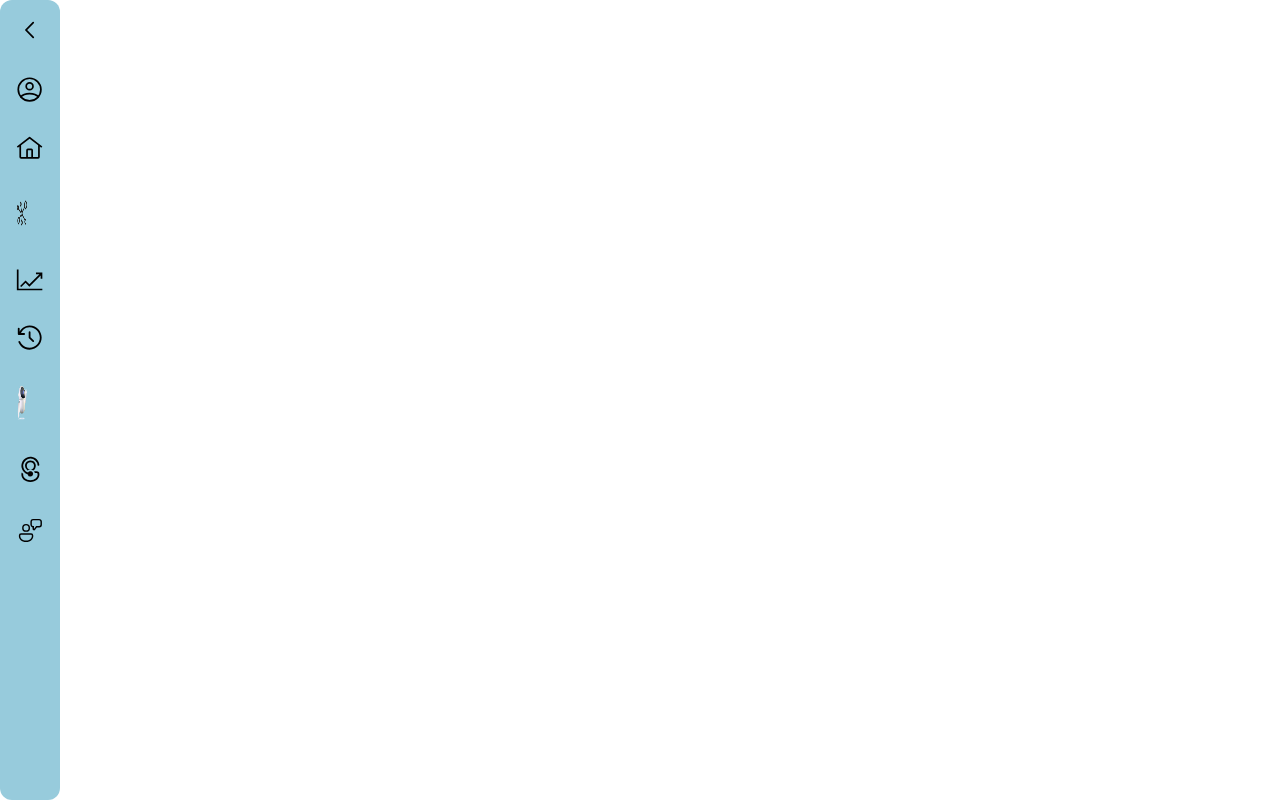
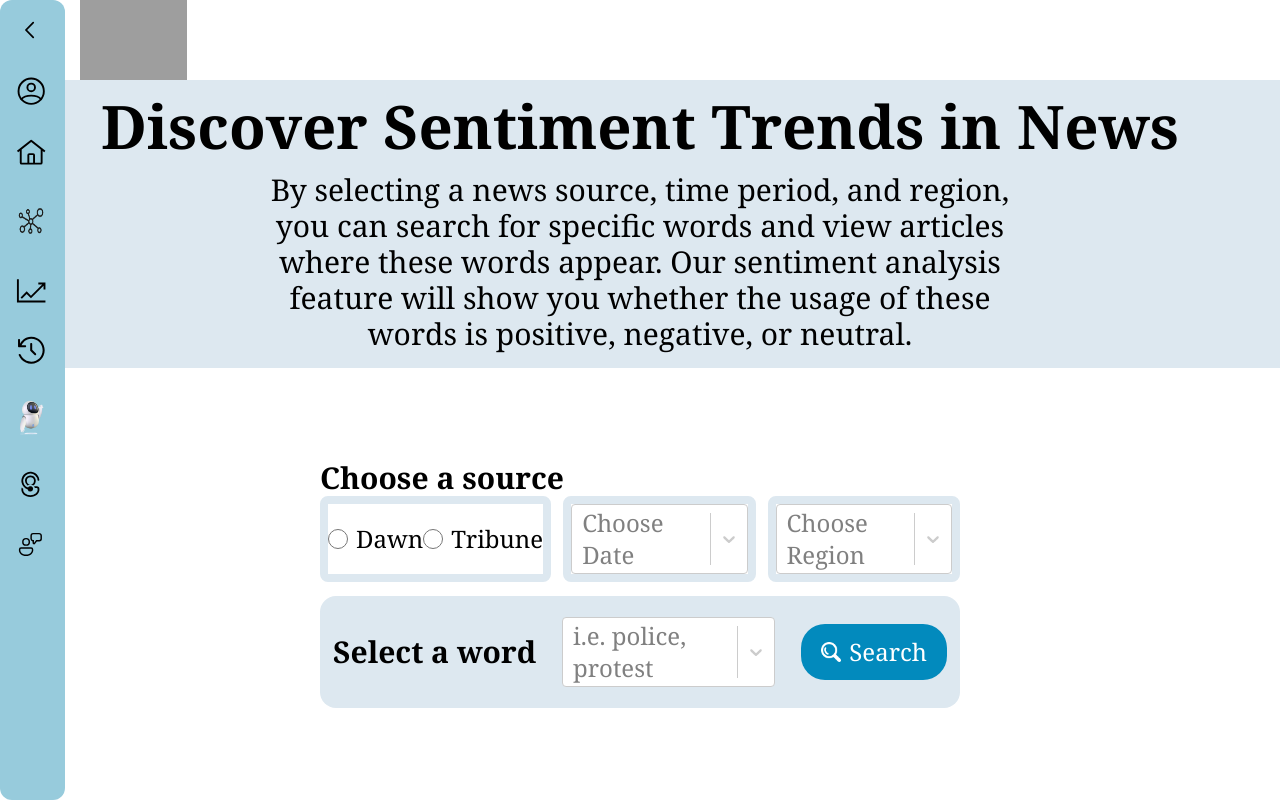
Before and after one commit to PCN-LAB/naas-frontend, a React (Create React App) app: page /map in a window 1280 px wide. Shown: the top 800 px of the page. Built offline with nearby package versions, Linux system fonts and the light colour scheme; grey boxes are pictures that could not be loaded; the HTML template or start-up script is replaced by a standard one.

Commit message:
nav bar fixed

```diff
--- a/src/components/Vertical-nav/vertical-nav.css
+++ b/src/components/Vertical-nav/vertical-nav.css
@@ -6,28 +6,27 @@
 
   .text-xl {
 
-    font-size: 1.7rem; /* Example size change */
+    font-size: 1.9rem; /* Example size change */
   }
   .text-x2 {
 
     font-size: 2rem; /* Example size change */
-  }
-  .text-x3 {
+    }
+    .text-x3 {
 
-   width: 30px;
-   height: 40px;
+      width: 30px;
+      height: 40px;
   }
   .text-x4 {
-
-    width: 28px;
-    height: 38px;
+    width: 30px;
+    height: 40px;
    }
   .sidebar {
     height: 100vh;
-
+    position: fixed;
     background-color: #97CBDC; /* Tailwind's bg-gray-800 */
     color:rgb(0, 0, 0)e;
-    top: 20px;
+
     display: flex;
     border-radius: 12px;
     flex-direction: column;
@@ -52,7 +51,7 @@
   .link {
     display: flex;
     align-items: center;
-    padding: 1rem;
+    padding: 1rem 0rem 1rem 1rem;
     justify-content: left;
     text-decoration: none;
     color: rgb(0, 0, 0);
--- a/src/components/Vertical-nav/vertical-nav.js
+++ b/src/components/Vertical-nav/vertical-nav.js
@@ -4,14 +4,14 @@ import { GoChevronLeft } from "react-icons/go";
 import { RxCounterClockwiseClock } from "react-icons/rx";
 import { NavLink } from 'react-router-dom';
 import './vertical-nav.css';
+
 import { CarbonHome } from "./icons/CarbonHome.tsx";
 import { CilChartLine } from "./icons/CilChartLine.tsx";
 import { FluentPersonSupport16Regular } from "./icons/FluentPersonSupport16Regular.tsx";
 import { IconoirProfileCircle } from "./icons/IconoirProfileCircle.tsx";
 import { LineMdLogOut } from "./icons/LineMdLogOut.tsx";
-import { UilArrowLeft } from "./icons/UilArrowLeft.tsx";
 import { FluentPersonFeedback20Regular } from "./icons/FluentPersonFeedback20Regular.tsx";
-import  Chatbot  from "./icons/chatbot.png";
+import  ChatbotIcon  from "./icons/chatbot.png";
 import  link  from "./icons/link.png";
 
 const Sidebar = ({ children }) => {
@@ -46,7 +46,7 @@ const Sidebar = ({ children }) => {
         {
             path: "/productList",
             name: "Chatbot",
-            icon: <img src={Chatbot} alt="Chatbot"  className="icon-bold text-x3"/>
+            icon: <img src={ChatbotIcon} alt="Chatbot" className="icon-bold text-x3" />
         },
         {
             path: "/productList",
@@ -68,7 +68,7 @@ const Sidebar = ({ children }) => {
   return (
     <div className="container">
 
-        <div style={{ width: isOpen ? '200px' : '60px' }} className="sidebar">
+        <div style={{ width: isOpen ? '250px' : '65px' }} className="sidebar">
             <div className="top_section">
                 <h1 style={{ display: isOpen ? 'block' : 'none' }} className="logo"></h1>
                 <div style={{ marginLeft: isOpen ? '50px' : '0px' }} className="bars">
@@ -78,7 +78,7 @@ const Sidebar = ({ children }) => {
             <nav className="menu">
                 {menuItem.map((item, index) => (
                     <NavLink to={item.path} key={index} className="link" activeClassName="active">
-                        <div className="icon">{item.icon}</div>
+                         <div className="icon" >{item.icon}</div>
                         <div style={{ display: isOpen ? 'block' : 'none' }} className="link_text">
                             {item.name}
                         </div>
```
Also changed, not shown: 1 other file (tests, documents, lock files or other folders).
